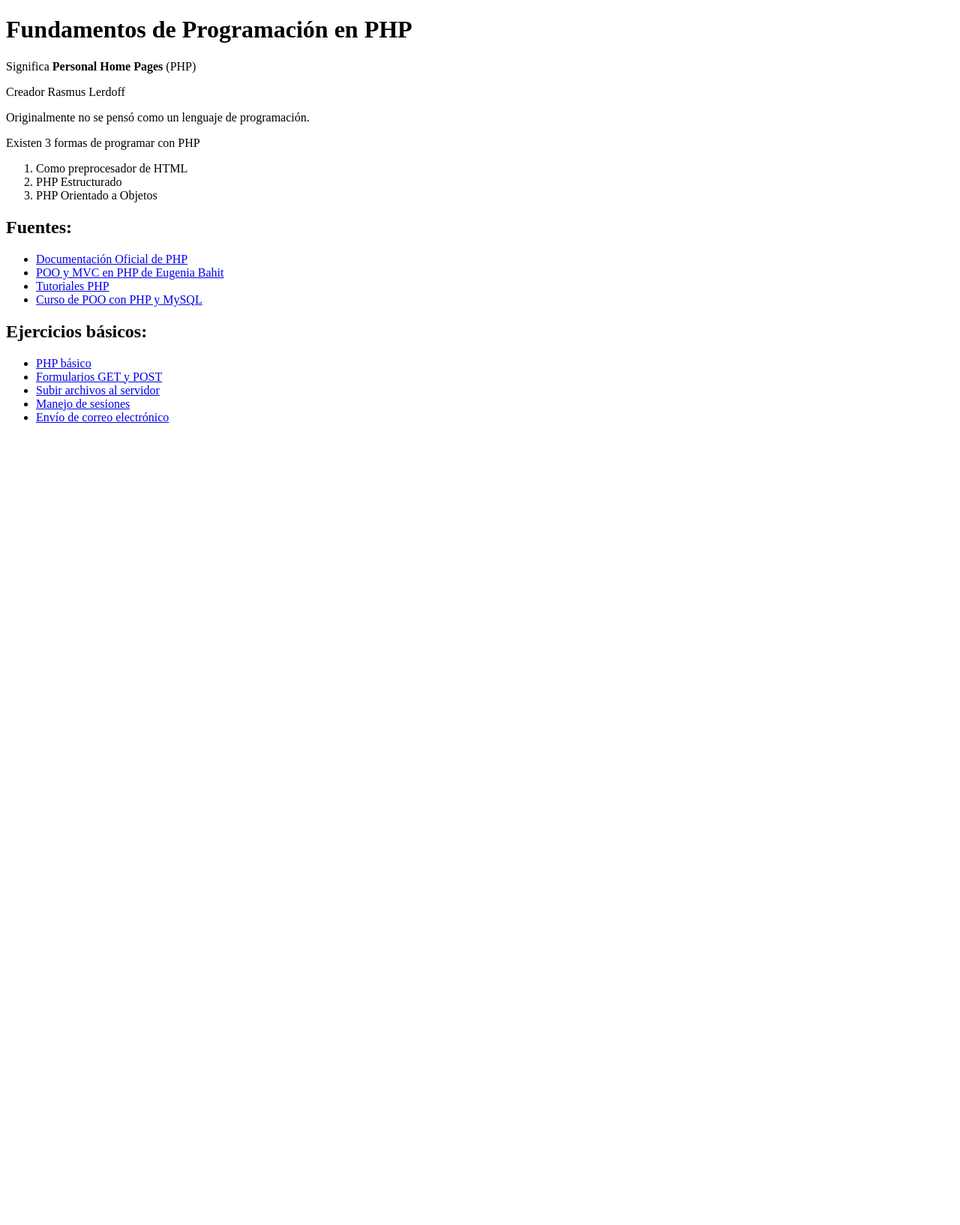
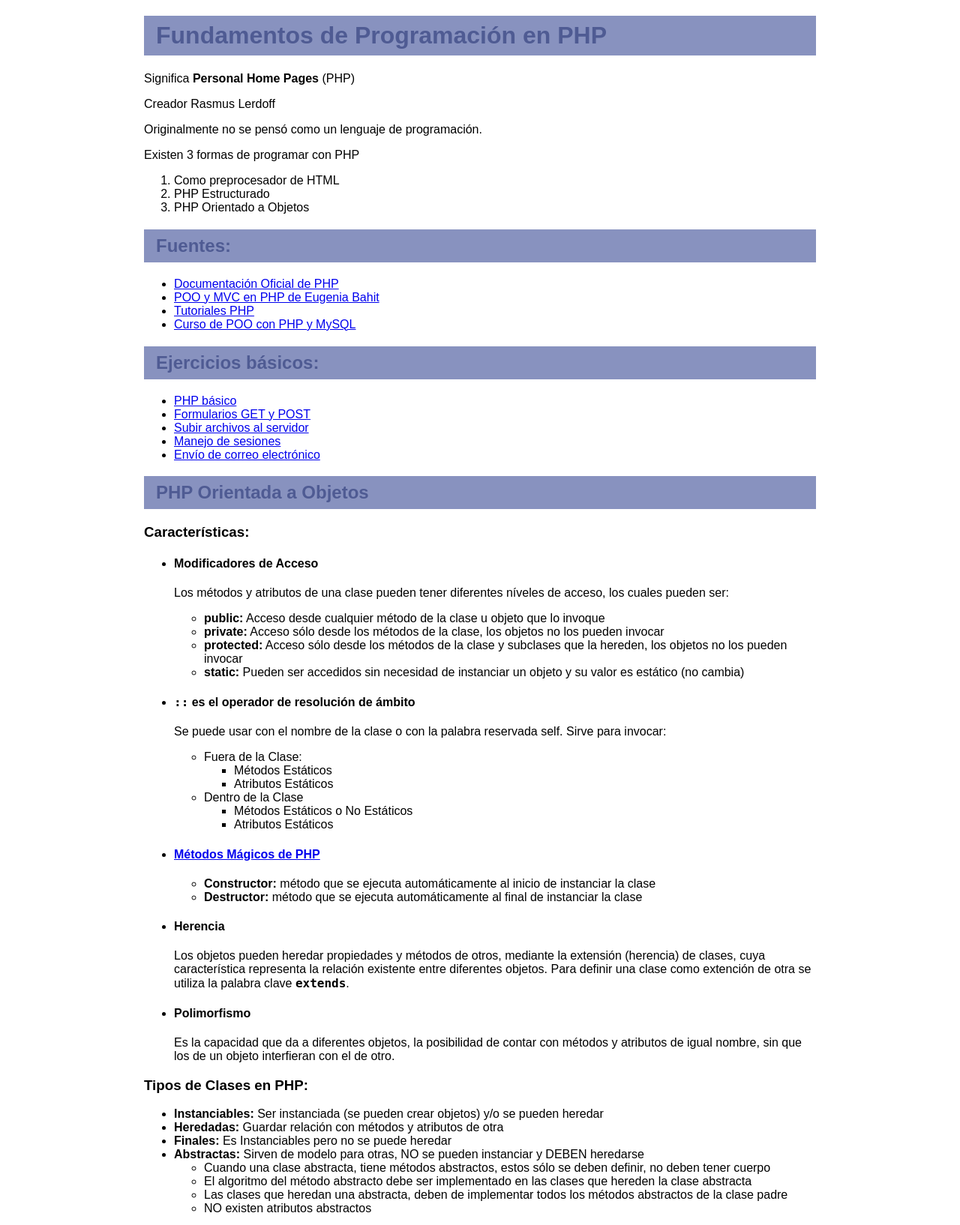
Before and after one commit to montfr/iconos35, a PHP site: page / in a window 1280 px wide. Shown: the top 1634 px of the page at 75% size. Before the commit the page ends 564 px from the top, so only its background shows below. Run offline with PHP 8.4, Linux system fonts and the light colour scheme.

Commit message:
Clase 1 PHP actualizando teoria

```diff
--- a/PHP/index.php
+++ b/PHP/index.php
@@ -4,6 +4,30 @@
   <meta charset="UTF-8">
   <meta name="viewport" content="width=device-width, initial-scale=1.0">
   <title>Fundamentos de Programación en PHP</title>
+  <style>
+    html {
+      font-family: sans-serif;
+      font-size: 16px;
+    }
+
+    body {
+      width: 70%;
+      margin: auto;
+    }
+
+    h1, h2 {
+      padding: .5rem 1rem;
+      background-color: #8892BF;
+      color: #4F5B93;
+    }
+
+    img {
+      margin: auto;
+      display:block;
+      max-width: 70%;
+      height: auto;
+    }
+  </style>
 </head>
 <body>
   <h1>Fundamentos de Programación en PHP</h1>
@@ -31,5 +55,76 @@
     <li><a href="./sesiones/index.php">Manejo de sesiones</a></li>
     <li><a href="./send_mail.php">Envío de correo electrónico</a></li>
 	</ul>
+  <h2>PHP Orientada a Objetos</h2>
+  <h3>Características:</h3>
+  <ul>
+    <li>
+      <h4>Modificadores de Acceso</h4>
+      <p>Los métodos y atributos de una clase pueden tener diferentes níveles de acceso, los cuales pueden ser:</p>
+      <ul>
+        <li><b>public:</b> Acceso desde cualquier método de la clase u objeto que lo invoque</li>
+        <li><b>private:</b> Acceso sólo desde los métodos de la clase, los objetos no los pueden invocar</li>
+        <li><b>protected:</b> Acceso sólo desde los métodos de la clase y subclases que la hereden, los objetos no los pueden invocar</li>
+        <li><b>static:</b> Pueden ser accedidos sin necesidad de instanciar un objeto y su valor es estático (no cambia)</li>
+      </ul>
+    </li>
+    <li>
+      <h4><b><code>::</code></b> es el operador de resolución de ámbito</h4>
+      <p>Se puede usar con el nombre de la clase o con la palabra reservada self. Sirve para invocar:</p>
+      <ul>
+        <li>
+          Fuera de la Clase:
+          <ul>
+            <li>Métodos Estáticos</li>
+            <li>Atributos Estáticos</li>
+          </ul>
+        </li>
+        <li>
+          Dentro de la Clase
+          <ul>
+            <li>Métodos Estáticos o No Estáticos</li>
+            <li>Atributos Estáticos</li>
+          </ul>
+        </li>
+      </ul>
+    </li>
+    <li>
+      <h4><a href="http://php.net/manual/es/language.oop5.magic.php" target="_blank">Métodos Mágicos de PHP</a></h4>
+      <ul>
+        <li><b>Constructor:</b> método que se ejecuta automáticamente al inicio de instanciar la clase</li>
+        <li><b>Destructor:</b> método que se ejecuta automáticamente al final de instanciar la clase</li>
+      </ul>
+    </li>
+    <li>
+      <h4>Herencia</h4>
+      <p>Los objetos pueden heredar propiedades y métodos de otros, mediante la extensión (herencia) de clases, cuya característica representa la relación existente entre diferentes objetos. Para definir una clase como extención de otra se utiliza la palabra clave <b><code>extends</code></b>.</p>
+    </li>
+    <li>
+      <h4>Polimorfismo</h4>
+      <p>Es la capacidad que da a diferentes objetos, la posibilidad de contar con métodos y atributos de igual nombre, sin que los de un objeto interfieran con el de otro.</p>
+    </li>
+  </ul>
+  <h3>Tipos de Clases en PHP:</h3>
+  <ul>
+    <li><b>Instanciables:</b> Ser instanciada (se pueden crear objetos) y/o se pueden heredar</li>
+    <li><b>Heredadas:</b> Guardar relación con métodos y atributos de otra</li>
+    <li><b>Finales:</b> Es Instanciables pero no se puede heredar</li>
+    <li>
+      <b>Abstractas:</b> Sirven de modelo para otras, NO se pueden instanciar y DEBEN heredarse
+      <ul>
+        <li>Cuando una clase abstracta, tiene métodos abstractos, estos sólo se deben definir, no deben tener cuerpo</li>
+        <li>El algoritmo del método abstracto debe ser implementado en las clases que hereden la clase abstracta</li>
+        <li>Las clases que heredan una abstracta, deben de implementar todos los métodos abstractos de la clase padre</li>
+        <li>NO existen atributos abstractos</li>
+      </ul>
+    </li>
+  </ul>
+  <img src="http://bextlan.com/img/para-cursos/tipos-clases-php.png">
+  <h3>Ejercicios:</h3>
+  <ul>
+    <li><a href="./poo.php">Básicos</a></li>
+    <li><a href="./poo_2.php">Herencia y polimorfismo</a></li>
+    <li><a href="./poo_3.php">Abstracción</a></li>
+  </ul>
 </body>
 </html>
```
Also changed, not shown: 1 other file.
